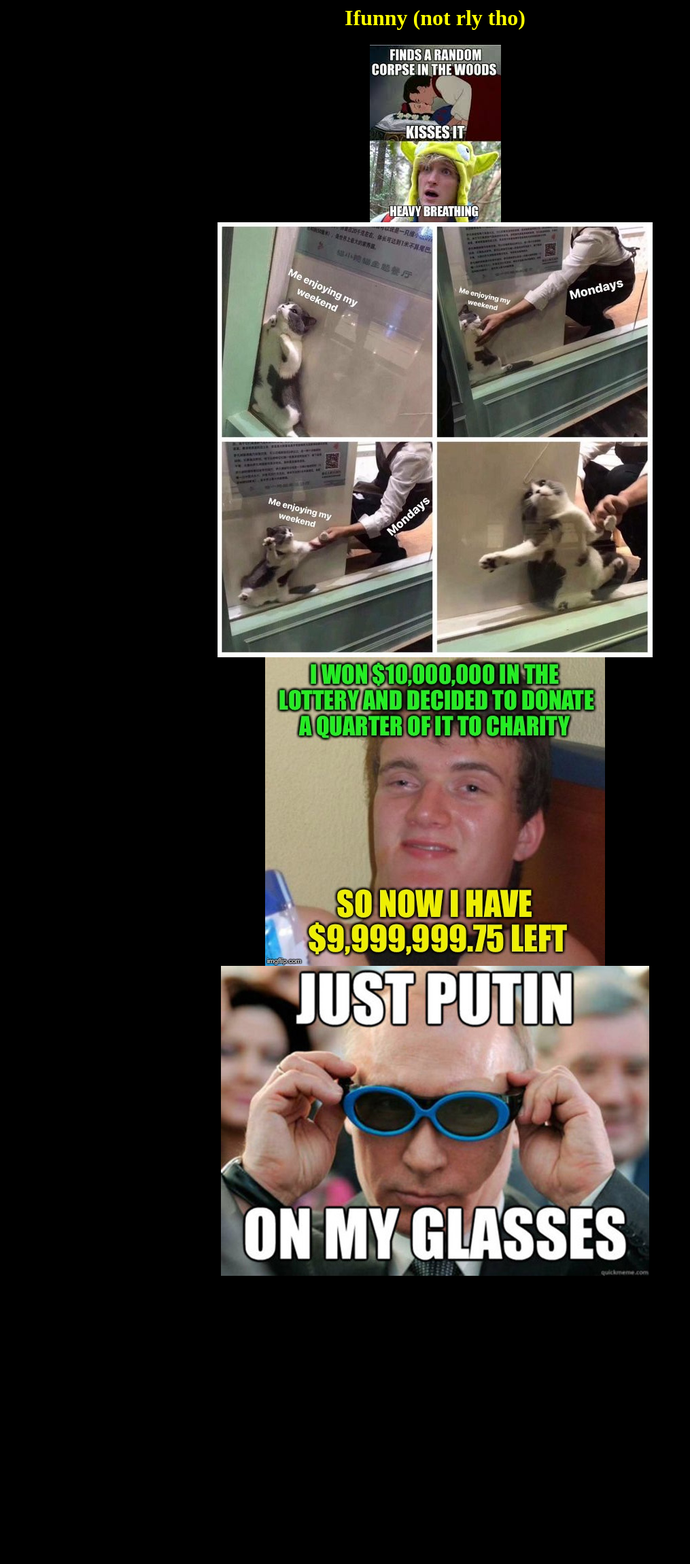
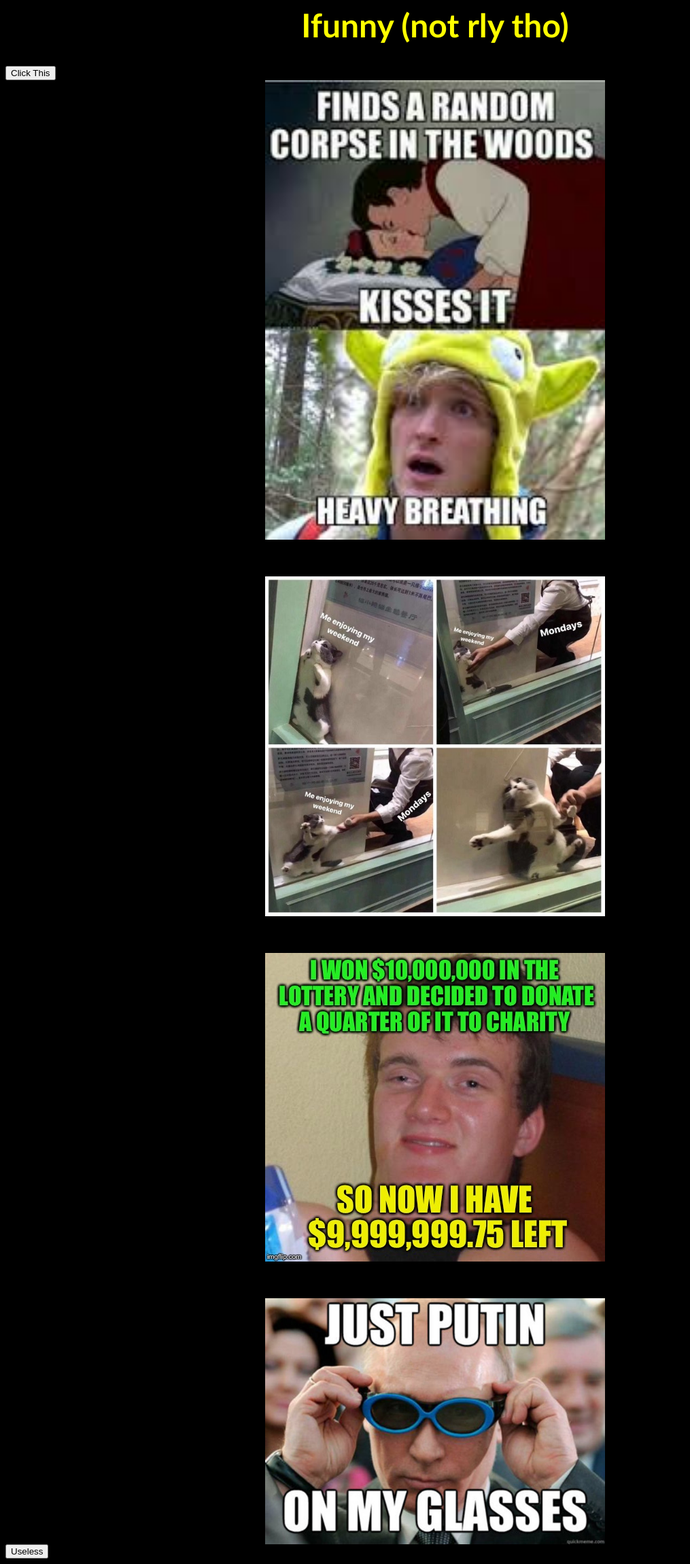
Before and after one commit to Robby25480/Robby25480.github.io, a plain HTML site: page index.html in a window 1280 px wide. Shown: the whole page at 68% size, without its empty margins (0-1015 px from the left). Before the commit the page ends 1885 px from the top, so only its background shows below. Drawn offline with Linux system fonts and the light colour scheme.

Commit message:
Update index.html

```diff
--- a/index.html
+++ b/index.html
@@ -1,11 +1,19 @@
 <html>
  <head>
 <style>
+<a> {
+color: yellow;
+text-align: center;
+}
 h1 {
-color: yellow; text-align: center;
+color: yellow;
+text-align: center;
+font-family: calibri;
+font-size: 300%;
 }
 p {
 color: yellow;
+font-family: calibri;
 }
 body {
 background-color: black;
@@ -15,14 +23,31 @@ display: block;
 margin-left: auto;
 margin-right: auto;
 }
+yoink {
+align-items: center;
+}
 </style>
 	<title>IFunny 2</title>
  </head>
   <body>
-   <H1>Ifunny (not rly tho)</H1>
-    <img src="jpsf.jpg">
-    <img src="weekendcat.jpg">
-    <img src="yee.jpg">
-    <img src="yee2.jpg">
+
+   <H1 id="yeet">Ifunny (not rly tho)</H1>
+<button type="button" onclick="document.getElementById('yeet').innerHTML='Definitely IFunny'" id=yoink>Click This</button>
+
+    <img src="jpsf.jpg" width="500">
+<br>
+<br>
+<br>
+    <img src="weekendcat.jpg" width="500">
+<br>
+<br>
+<br>
+    <img src="yee.jpg" width="500">
+<br>
+<br>
+<br>
+    <img src="yee2.jpg" width="500">
    </body>
+
+<button>Useless</button>
 </html>
```
